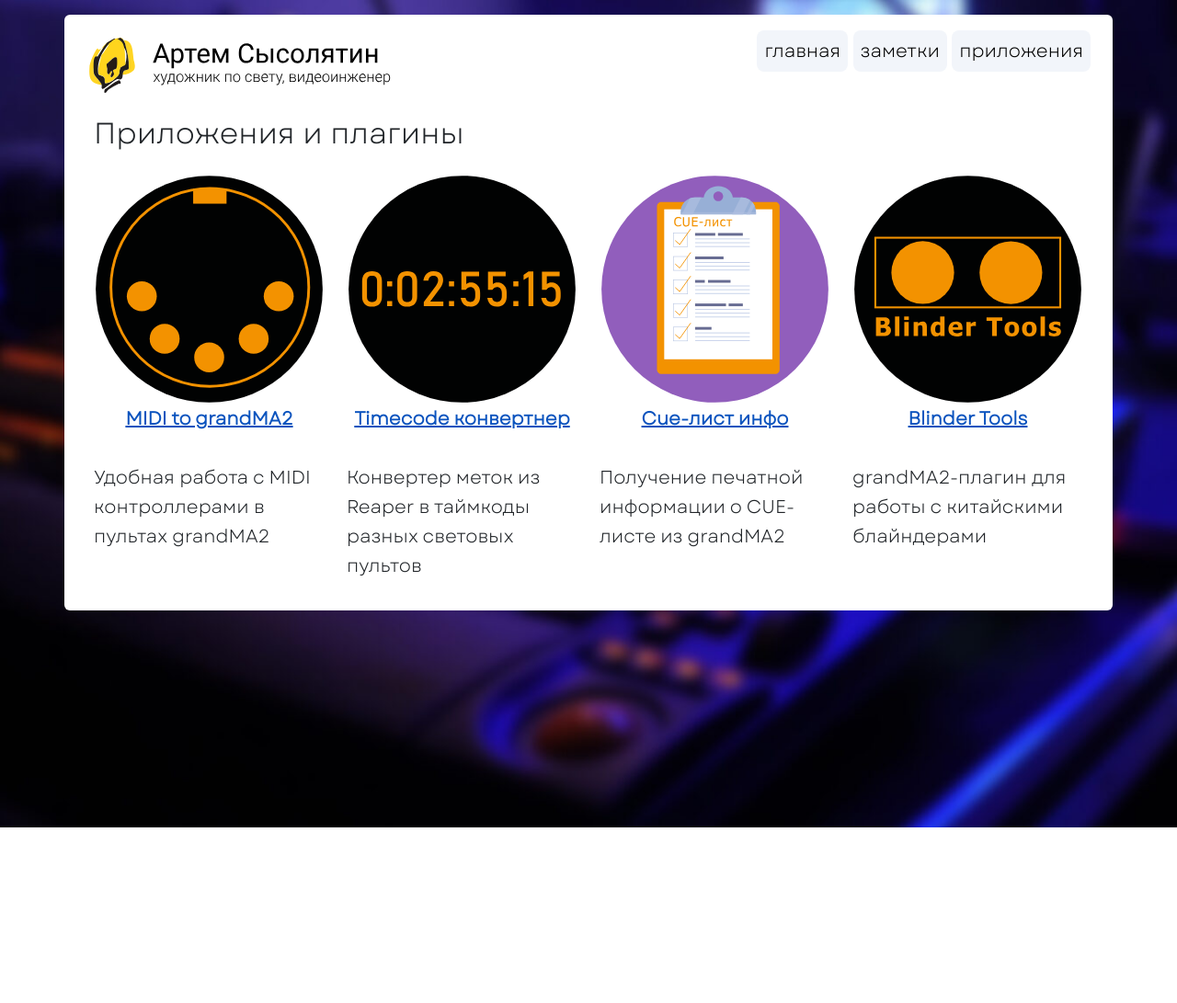
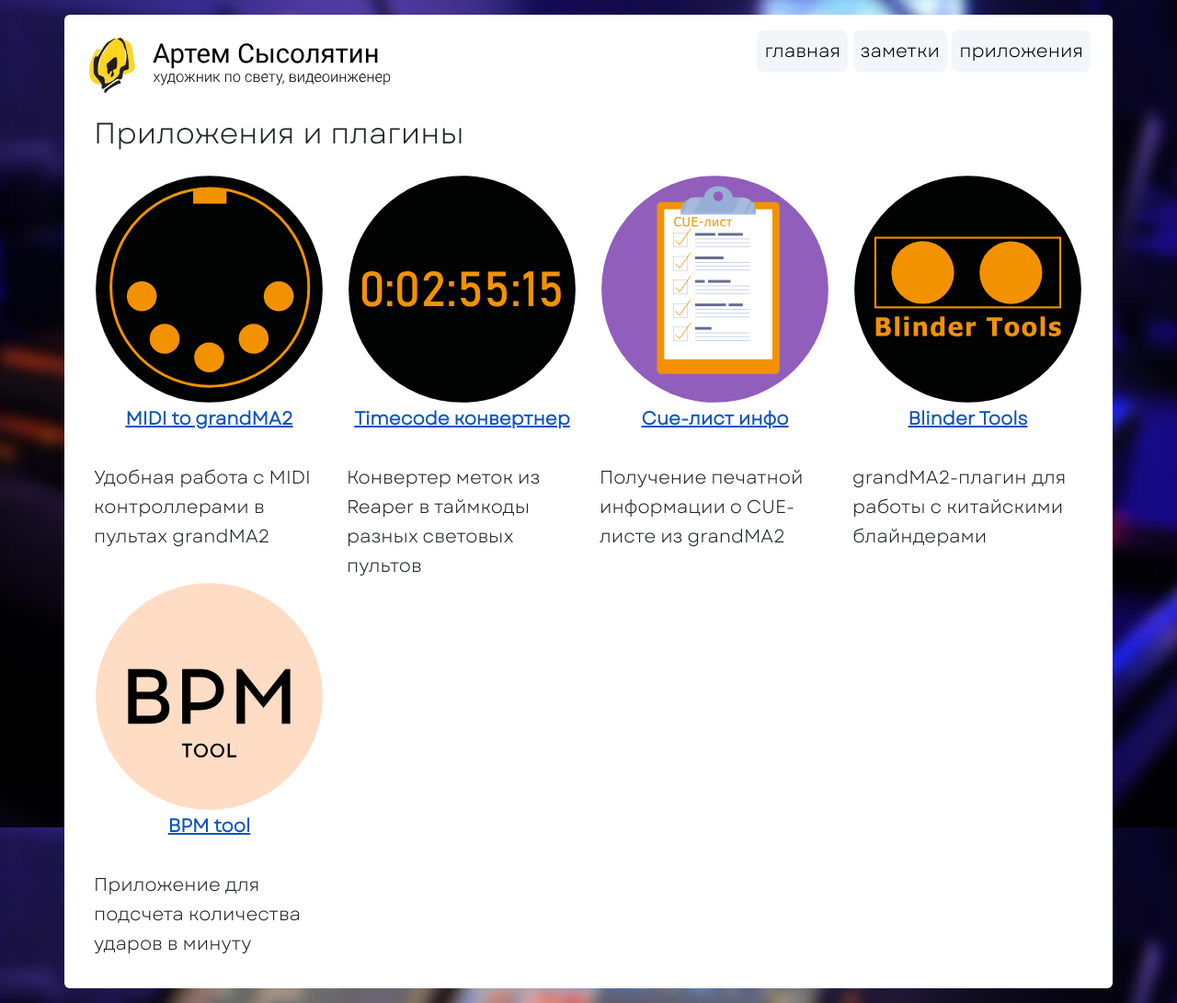
Before and after one commit to sysolyatin/sysolyatin.github.io, a Jekyll site: the page built from apps.html, in a window 1280 px wide. Shown: the whole page at 92% size. Built offline with Jekyll 4.4.1, drawn with Linux system fonts in a browser that asks for light colours; before the commit the page ends 900 px from its top, so only the background shows below that.

Commit message:
add bpm icon

```diff
--- a/_config.yml
+++ b/_config.yml
@@ -33,6 +33,11 @@ apps:
     icon: /static/blinder-tools.svg
     text: "grandMA2-плагин для работы с китайскими блайндерами"
 
+  - name: "BPM tool"
+    url: /bpm
+    icon: /static/bpm.svg
+    text: "Приложение для подсчета количества ударов в минуту"
+
 theme: minima
 plugins:
   - jekyll-feed
```
Also changed, not shown: static/bpm.svg (added).
